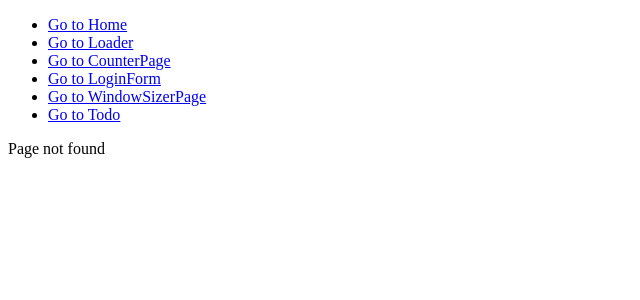
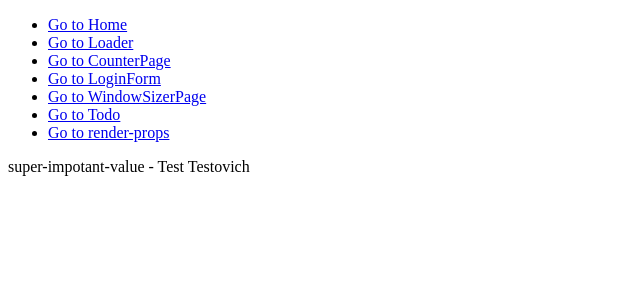
Before and after one commit to mykhailmykhailenko/REACT-JS, a React (Create React App) app: page /parent-child in a window 1280 px wide. Before the commit this address had no page. Shown: the top 300 px of the page, without its empty margins (0-640 px from the left). Built offline with nearby package versions, Linux system fonts and the light colour scheme.

Commit message:
another examples

```diff
--- a/src/App.js
+++ b/src/App.js
@@ -1,11 +1,11 @@
 import React from "react";
 import {BrowserRouter, Routes, Route, Link} from 'react-router-dom';
 import LoginForm from './components/LoginForm';
+import Parent from "./components/RenderPropExampls/Parent";
 import TodoList from './components/TodoList';
 import CounterPage from './pages/CounterPage';
 import LoaderPage from './pages/LoaderPage';
 import WindowSizerPage from "./pages/WindowSizesPage";
-
 class App extends React.Component {
 
     render () {
@@ -18,6 +18,7 @@
                     <li><Link to="/login">Go to LoginForm</Link></li>
                     <li><Link to="/windowsizer">Go to WindowSizerPage</Link></li>
                     <li><Link to="/todo">Go to Todo</Link></li>
+                    <li><Link to="/parent-child">Go to render-props</Link></li>
                 </ul>
                 <Routes>
                     <Route path="/" element={<Home />}/>
@@ -26,6 +27,7 @@
                     <Route path="/windowsizer" element={<WindowSizerPage />}/>
                     <Route path="/login" element={<LoginForm />}/>
                     <Route path="/todo" element={<TodoList />}/>
+                    <Route path="/parent-child" element={<Parent />}/>
                     <Route path="*" element={<NotFound />}/>
                 </Routes>
             </BrowserRouter>
--- /dev/null
+++ b/src/components/RenderPropExampls/Child.js
@@ -0,0 +1,19 @@
+
+import React, { Component } from 'react';
+
+class Child extends Component {
+    constructor(props) {
+        super(props);
+        this.state = {
+            data: {
+                value: 'super-impotant-value'
+            }
+        }
+    }
+
+    render() {
+        return this.props.children(this.state);
+    }
+}
+
+export default Child;
--- /dev/null
+++ b/src/components/RenderPropExampls/Parent.js
@@ -0,0 +1,20 @@
+
+import React from 'react';
+import Child from './Child';
+
+const Parent = () => {
+
+    const userData = 'Test Testovich';
+
+    return (
+        <div>
+         <Child>
+            {({data})=>{
+                return <p>{data.value} - {userData}</p>
+            }}
+        </Child>
+        </div>
+    );
+}
+
+export default Parent;
```
